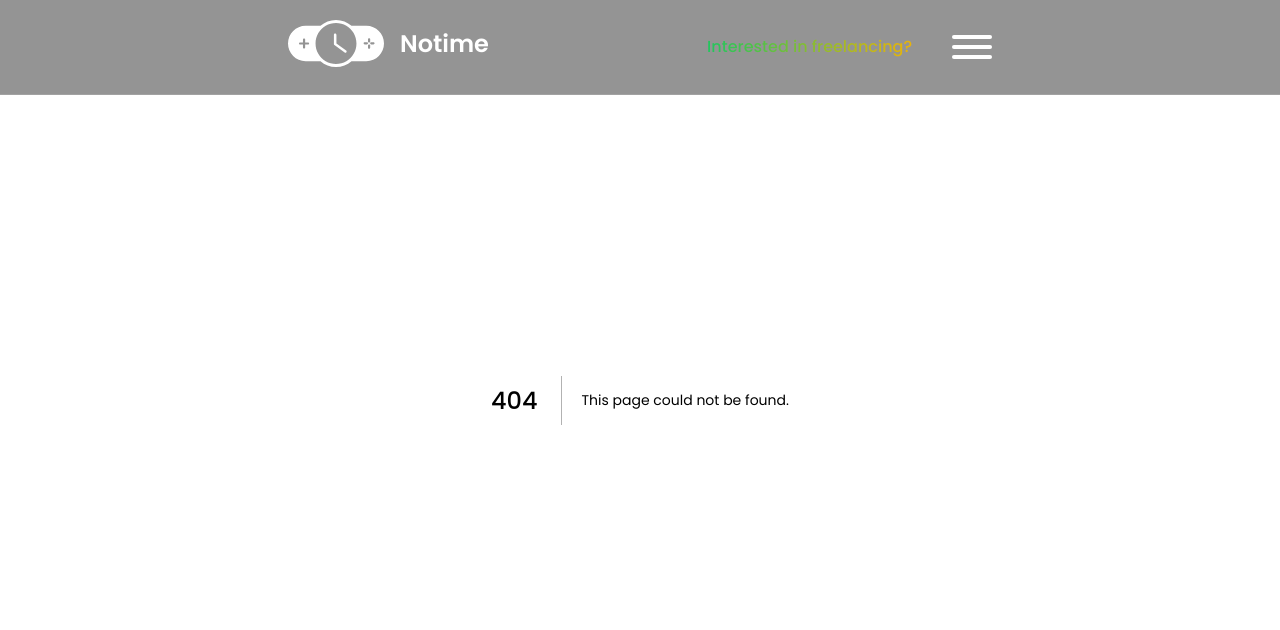
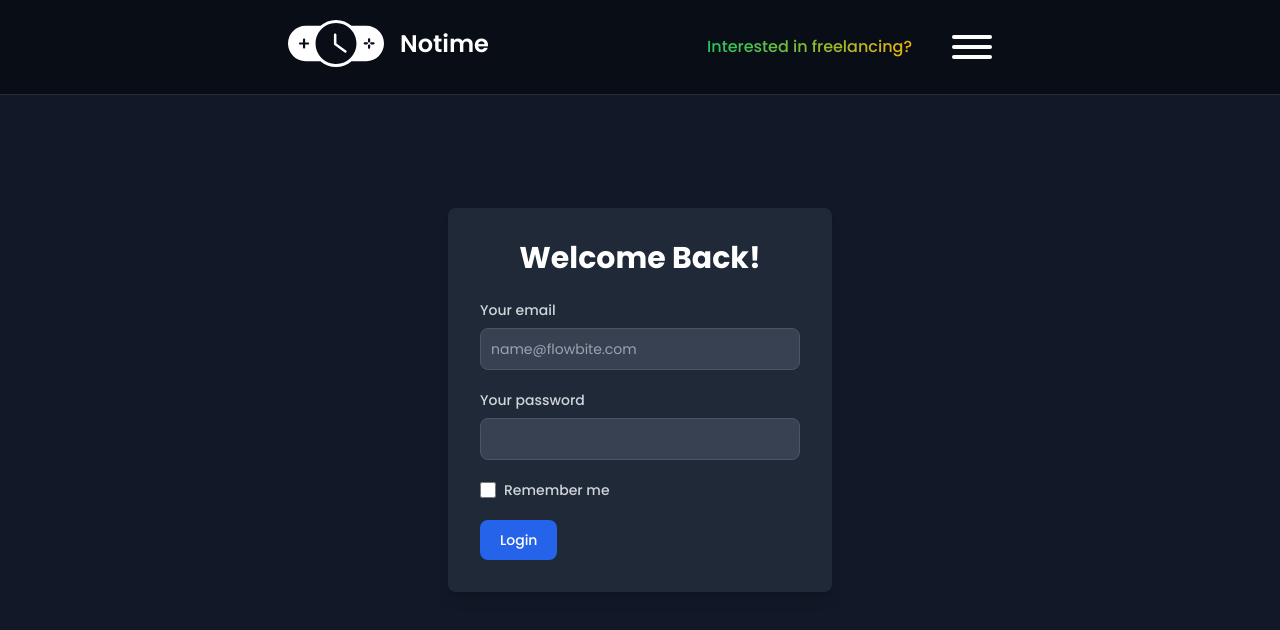
Before and after one commit to NoTimeInnovations/notime-folio, a Next.js app: page /auth/login in a window 1280 px wide. Before the commit this address had no page. Shown: the top 630 px of the page. Built offline with nearby package versions, Linux system fonts and the light colour scheme.

Commit message:
Anish dev (#7) auth front end completed

```diff
--- a/package.json
+++ b/package.json
@@ -15,7 +15,7 @@
     "@sanity/vision": "^3.43.0",
     "axios": "^1.7.7",
     "cloudinary": "^2.4.0",
-    "framer-motion": "^11.2.4",
+    "framer-motion": "^11.5.4",
     "multer": "^1.4.5-lts.1",
     "next": "^14.2.4",
     "next-sanity": "^9.1.0",
--- /dev/null
+++ b/src/app/auth/login/page.jsx
@@ -0,0 +1,10 @@
+import LoginPage from '@/pages/LoginPage'
+import React from 'react'
+
+export default function page() {
+  return (
+    <div>
+      <LoginPage/>
+    </div>
+  )
+}
--- /dev/null
+++ b/src/pages/LoginPage.jsx
@@ -0,0 +1,51 @@
+"use client"
+import React from 'react'
+import { motion } from 'framer-motion'
+
+export default function LoginPage() {
+    return (
+        <div className='h-[100vh] flex items-center justify-center bg-gray-900'>
+            <motion.div
+                className='max-w-sm mx-auto w-full bg-gray-800 p-8 rounded-lg shadow-lg'
+                initial={{ opacity: 0, scale: 0.95 }}
+                animate={{ opacity: 1, scale: 1 }}
+                transition={{ duration: 0.6, type: "spring", stiffness: 120 }}
+            >
+                <motion.h1
+                    className="text-3xl font-bold mb-6 text-center text-white"
+                    initial={{ opacity: 0, y: -30 }}
+                    animate={{ opacity: 1, y: 0 }}
+                    transition={{ duration: 0.6, delay: 0.2 }}
+                >
+                    Welcome Back!
+                </motion.h1>
+
+                <form>
+                    <div className="mb-5">
+                        <label htmlFor="email" className="block mb-2 text-sm font-medium text-gray-300">Your email</label>
+                        <input type="email" id="email" className="bg-gray-700 border border-gray-600 text-gray-200 text-sm rounded-lg focus:ring-blue-500 focus:border-blue-500 block w-full p-2.5" placeholder="name@flowbite.com" required />
+                    </div>
+                    <div className="mb-5">
+                        <label htmlFor="password" className="block mb-2 text-sm font-medium text-gray-300">Your password</label>
+                        <input type="password" id="password" className="bg-gray-700 border border-gray-600 text-gray-200 text-sm rounded-lg focus:ring-blue-500 focus:border-blue-500 block w-full p-2.5" required />
+                    </div>
+                    <div className="flex items-start mb-5">
+                        <div className="flex items-center h-5">
+                            <input id="remember" type="checkbox" value="" className="w-4 h-4 border border-gray-600 rounded bg-gray-700 focus:ring-3 focus:ring-blue-500" required />
+                        </div>
+                        <label htmlFor="remember" className="ms-2 text-sm font-medium text-gray-300">Remember me</label>
+                    </div>
+                    <motion.button
+                        type="submit"
+                        className="text-white bg-blue-600 hover:bg-blue-700 focus:ring-4 focus:outline-none focus:ring-blue-500 font-medium rounded-lg text-sm w-full sm:w-auto px-5 py-2.5 text-center"
+                        initial={{ opacity: 0, scale: 0.9 }}
+                        animate={{ opacity: 1, scale: 1 }}
+                        transition={{ duration: 0.4, delay: 0.4 }}
+                    >
+                        Login
+                    </motion.button>
+                </form>
+            </motion.div>
+        </div>
+    )
+}
```
Also changed, not shown: 1 other file (tests, documents, lock files or other folders).
